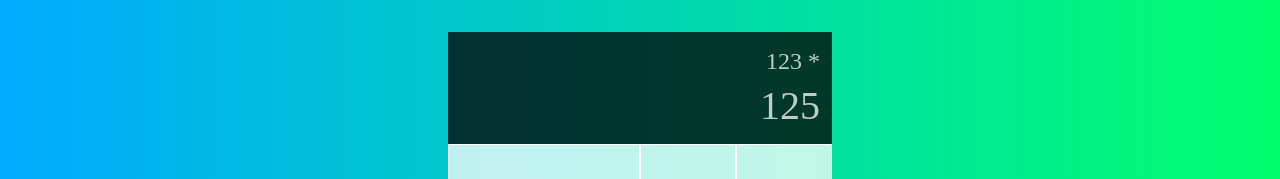
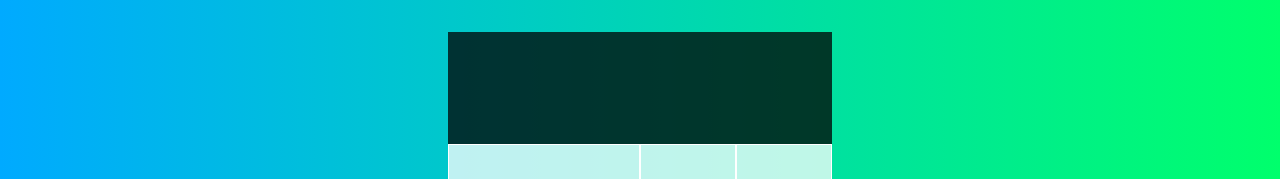
Before and after one commit to VigneshSMC/calculator, a React (Create React App) app: page / in a window 1280 px wide. Shown: the top 179 px of the page. Built offline with nearby package versions, Linux system fonts and the light colour scheme.

Commit message:
first new feature

```diff
--- a/src/App.js
+++ b/src/App.js
@@ -1,17 +1,41 @@
 import "./App.css"
+import { useReducer } from "react";
+import DigitButton from "./DigitButton"
+
+export const ACTIONS = {
+  ADD_DIGIT: 'add-digit',
+  CHOOSE_OPERATION: 'choose-operation',
+  CLEAR: 'clear',
+  DELETE_DIGIT: 'delete-digit',
+  EVALUATE: 'evaluate'
+}
+
+function reducer( state, { type, payload }) {
+  // eslint-disable-next-line default-case
+  switch (type) {
+    case ACTIONS.ADD_DIGIT:
+      return {
+        ...state,
+        // eslint-disable-next-line no-undef
+        currentOperand: `${state.currentOperand || ""}${payload.digit}`
+      }
+  }
+}
 
 export default function App() {
+
+  const [{ currentOperand, previousOperand, operation }, dispatch] = useReducer(reducer, {});
 
   return(
     <div className="calculator-grid">
       <div className="output">
-        <div className="previous-operand">123 *</div>
-        <div className="current-operand">125</div>
+        <div className="previous-operand">{previousOperand} {operation}</div>
+        <div className="current-operand">{currentOperand}</div>
       </div>
       <button className="span-two">AC</button>
       <button>DEL</button>
       <button>÷</button>
-      <button>1</button>
+      <DigitButton dispatch={dispatch} digit="1"/>
       <button>2</button>
       <button>3</button>
       <button>*</button>
--- /dev/null
+++ b/src/DigitButton.js
@@ -0,0 +1,9 @@
+import { ACTIONS } from "./App"
+
+export default function DigitButton({ dispatch, digit }) {
+    return <button
+     onClick={() => dispatch({ type: ACTIONS.ADD_DIGIT, payload: { digit }})}
+     >
+        {digit}
+    </button>
+}
```
